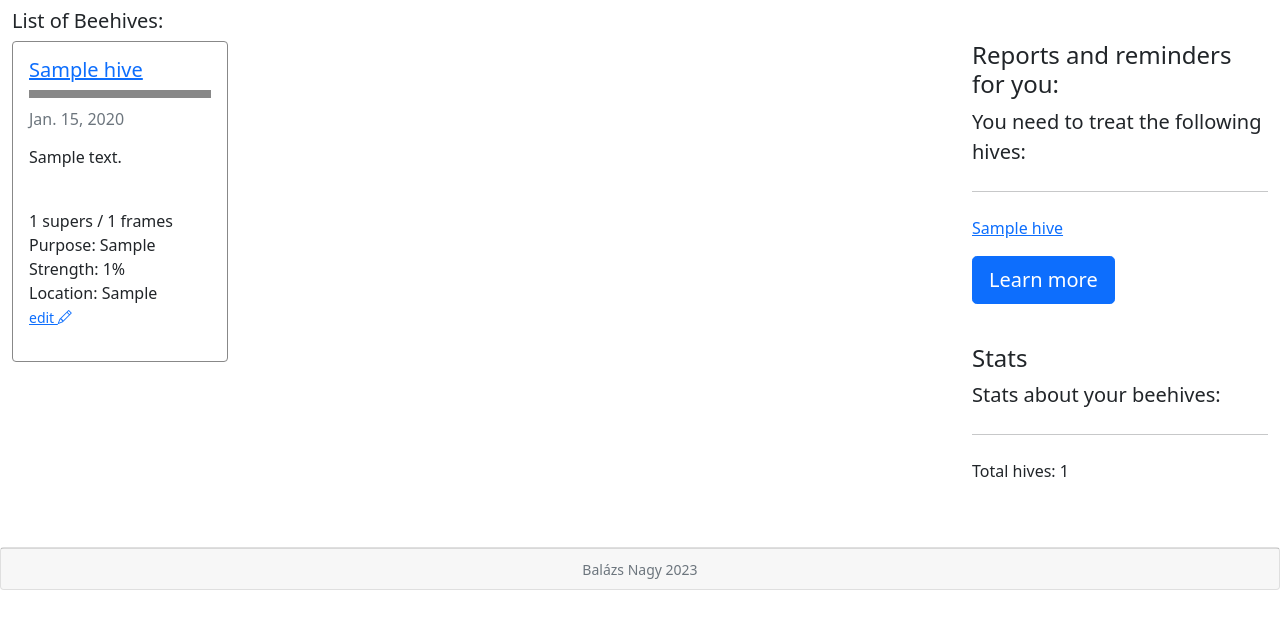
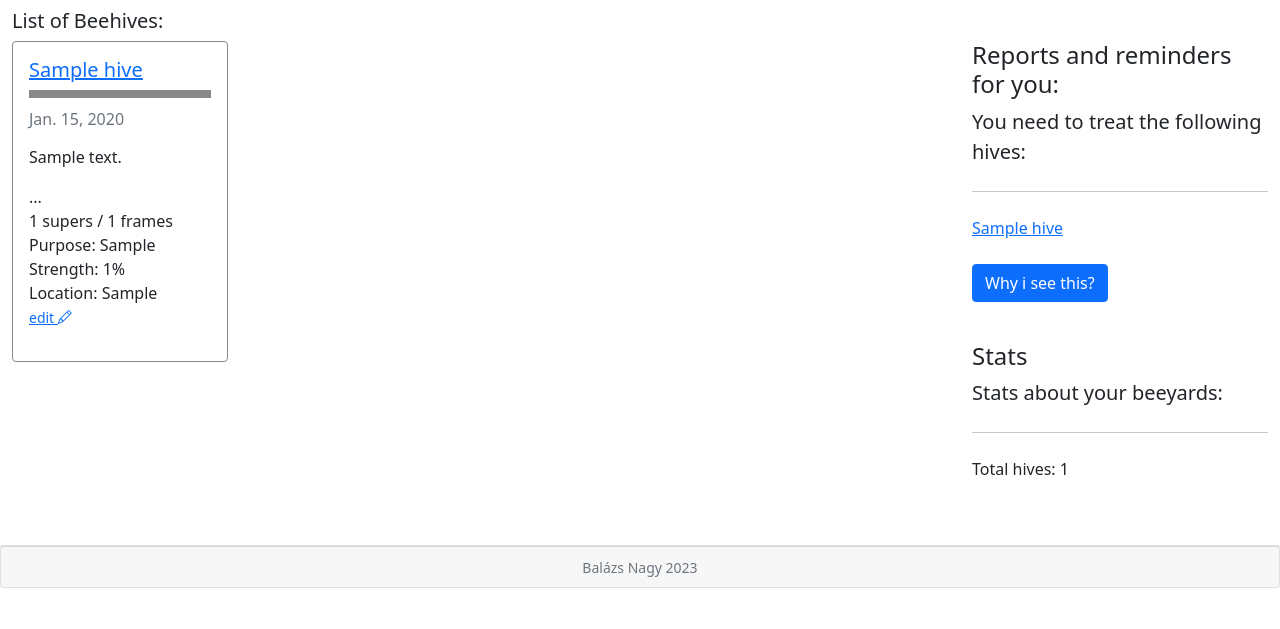
Before and after one commit to nxbalazs/nxBee, a Django app: page /hive_management in a window 1280 px wide. Shown: the part 151-780 px from the top of the page. Run offline with Django 4.2, Linux system fonts and the light colour scheme; tables that the repository leaves empty hold one stand-in row (values such as "Sample post").

Commit message:
added treatment reminder

```diff
--- a/hive_management/templates/hive_management.html
+++ b/hive_management/templates/hive_management.html
@@ -42,7 +42,7 @@
             <p class="lead" style="background-color: {{ hive.color }}; font-size: 5px;">&nbsp;</p>
             <h6 class="card-subtitle mb-2 text-muted">{{ hive.created_on }}</h6>
             <p class="card-text">
-                {{ hive.description | linebreaks }}
+                {{ hive.description | linebreaks | slice:":200" }}...
                 <br>
                 {{ hive.supers }} supers / {{ hive.frames }} frames
                 <br>
@@ -70,12 +70,13 @@
             <p>
                 {% for report in reports %}
                 <a href="{% url 'hive_detail' report.pk %}" class="link-primary">{{ report.name }}</a><br>
+                {% if forloop.last %}
+                <br>
+                <button type="button" class="btn btn-primary" data-bs-toggle="popover" data-bs-title="Why you see this?" data-bs-content="The above listed hives don't have any treatments or the last treatment was 100 days ago">Why i see this?</button>
+                {% endif %}
                 {% empty %}
                 All good! Every beehive should be ok
                 {% endfor %}
-            </p>
-            <p class="lead">
-              <a class="btn btn-primary btn-lg" href="#" role="button">Learn more</a>
             </p>
           </div>
 
@@ -83,7 +84,7 @@
 
           <div class="jumbotron">
             <h4>Stats</h4>
-            <p class="lead">Stats about your beehives:</p>
+            <p class="lead">Stats about your beeyards:</p>
             <hr class="my-4">
             <p>
                 Total hives: {{ hives | length }}<br>
@@ -94,4 +95,10 @@
 </div>
 <br>&nbsp;
 </div>
+<script>
+    var popoverTriggerList = [].slice.call(document.querySelectorAll('[data-bs-toggle="popover"]'))
+    var popoverList = popoverTriggerList.map(function (popoverTriggerEl) {
+      return new bootstrap.Popover(popoverTriggerEl)
+    })
+</script>
 {% endblock %}
--- a/hive_management/utils/reports.py
+++ b/hive_management/utils/reports.py
@@ -6,10 +6,12 @@ def check_treatment():
     hdays = (datetime.datetime.today() - datetime.timedelta(days=100)).strftime('%Y-%m-%d')
     treatments = []
     for hive in hives:
-        check_treatment = Treatment.objects.filter(hive=hive).latest('created_on')
-        if check_treatment and str(check_treatment.created_on) >= hdays:
-            pass
-        else:
+        try:
+            check_treatment = Treatment.objects.filter(hive=hive).latest('created_on')
+            if check_treatment and str(check_treatment.created_on) >= hdays:
+                pass
+            else:
+                treatments.append(hive)
+        except:
             treatments.append(hive)
-            print(hdays)
     return treatments
--- a/hive_management/views.py
+++ b/hive_management/views.py
@@ -8,7 +8,7 @@ def homepage(request):
     return render(request, 'homepage.html', {})
 
 def hive_management(request):
-    hives = Hive.objects.all().order_by('-created_on')
+    hives = Hive.objects.all().order_by('name')
     report = reports.check_treatment()
     context = {
         "hives": hives,
```
Also changed, not shown: 1 other file.
